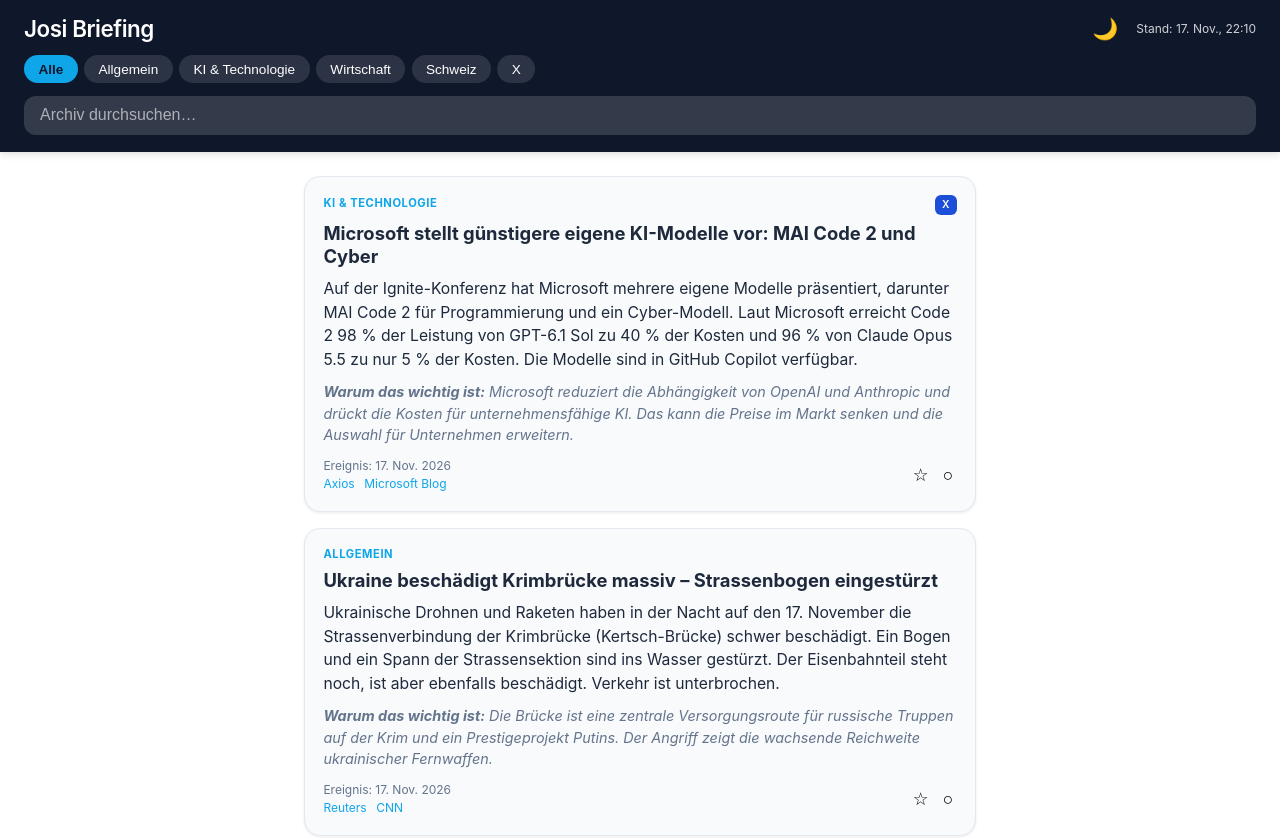
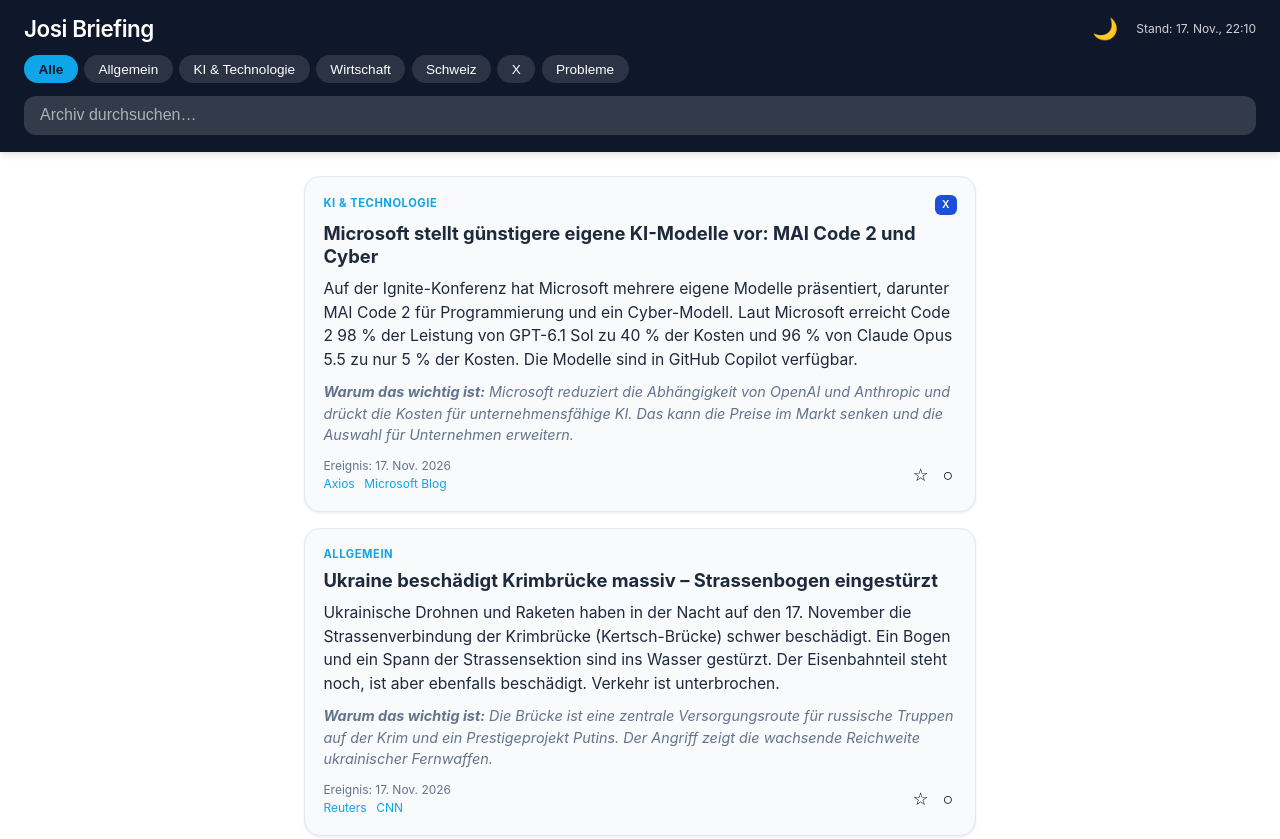
Before and after one commit to mmk9wqcq2b-code/daily-news, a plain HTML site: page index.html in a window 1280 px wide. Shown: the top 839 px of the page. Drawn offline with Linux system fonts and the light colour scheme.

Commit message:
Add Probleme filter tab for daily X-discussed human problems

```diff
--- a/index.html
+++ b/index.html
@@ -4,7 +4,7 @@
   <meta charset="UTF-8">
   <meta name="viewport" content="width=device-width, initial-scale=1, viewport-fit=cover">
   <title>Josi Briefing</title>
-  <meta name="description" content="Persönliches Nachrichten-Briefing: Allgemein, KI, Wirtschaft, Schweiz.">
+  <meta name="description" content="Persönliches Nachrichten-Briefing: Allgemein, KI, Wirtschaft, Schweiz, Probleme auf X.">
   <link rel="manifest" href="manifest.json">
   <meta name="theme-color" content="#0f172a">
   <meta name="apple-mobile-web-app-capable" content="yes">
@@ -29,6 +29,7 @@
       <button data-cat="Wirtschaft">Wirtschaft</button>
       <button data-cat="Schweiz">Schweiz</button>
       <button data-cat="X">X</button>
+      <button data-cat="Probleme">Probleme</button>
     </nav>
     <div class="search-bar">
       <input type="search" id="search" placeholder="Archiv durchsuchen…" autocomplete="off">
```
